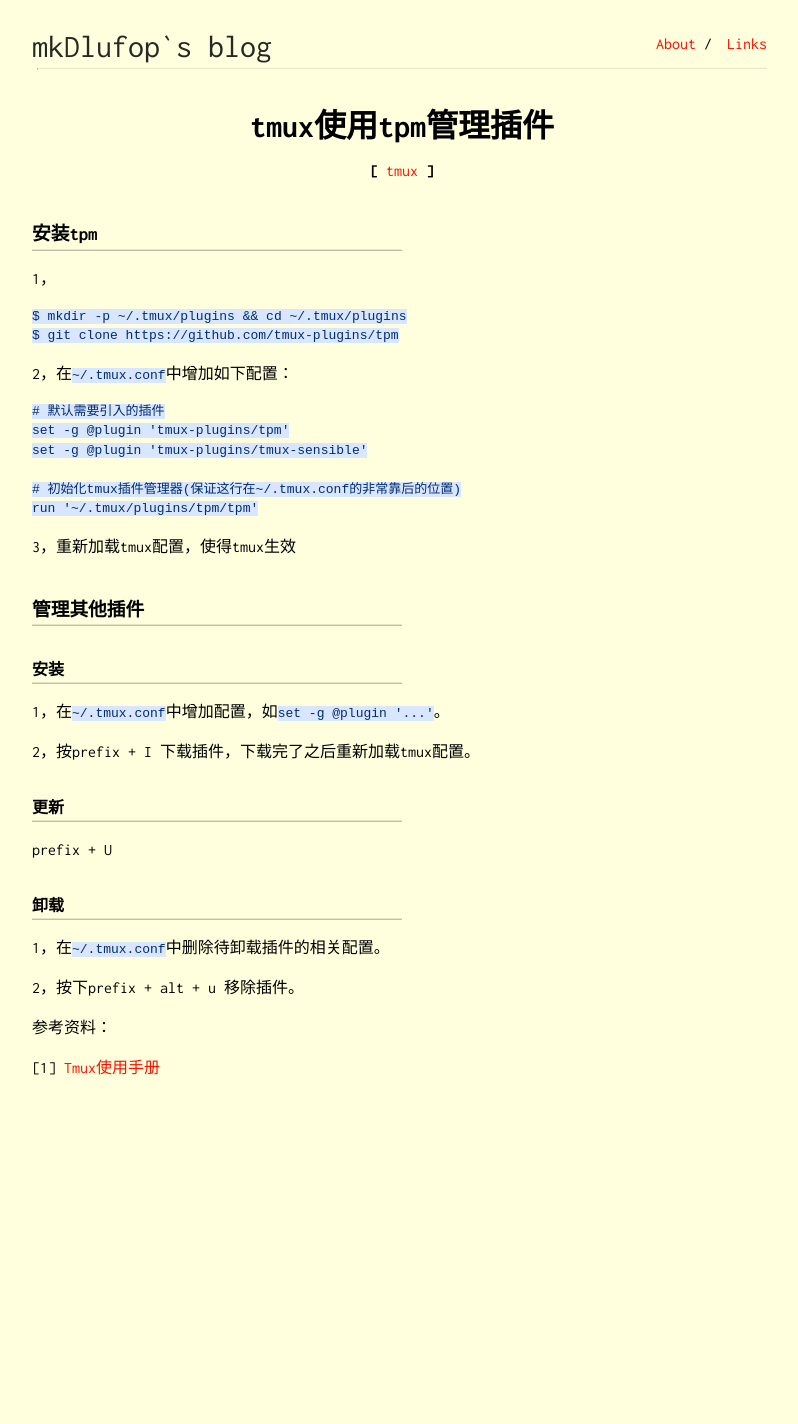
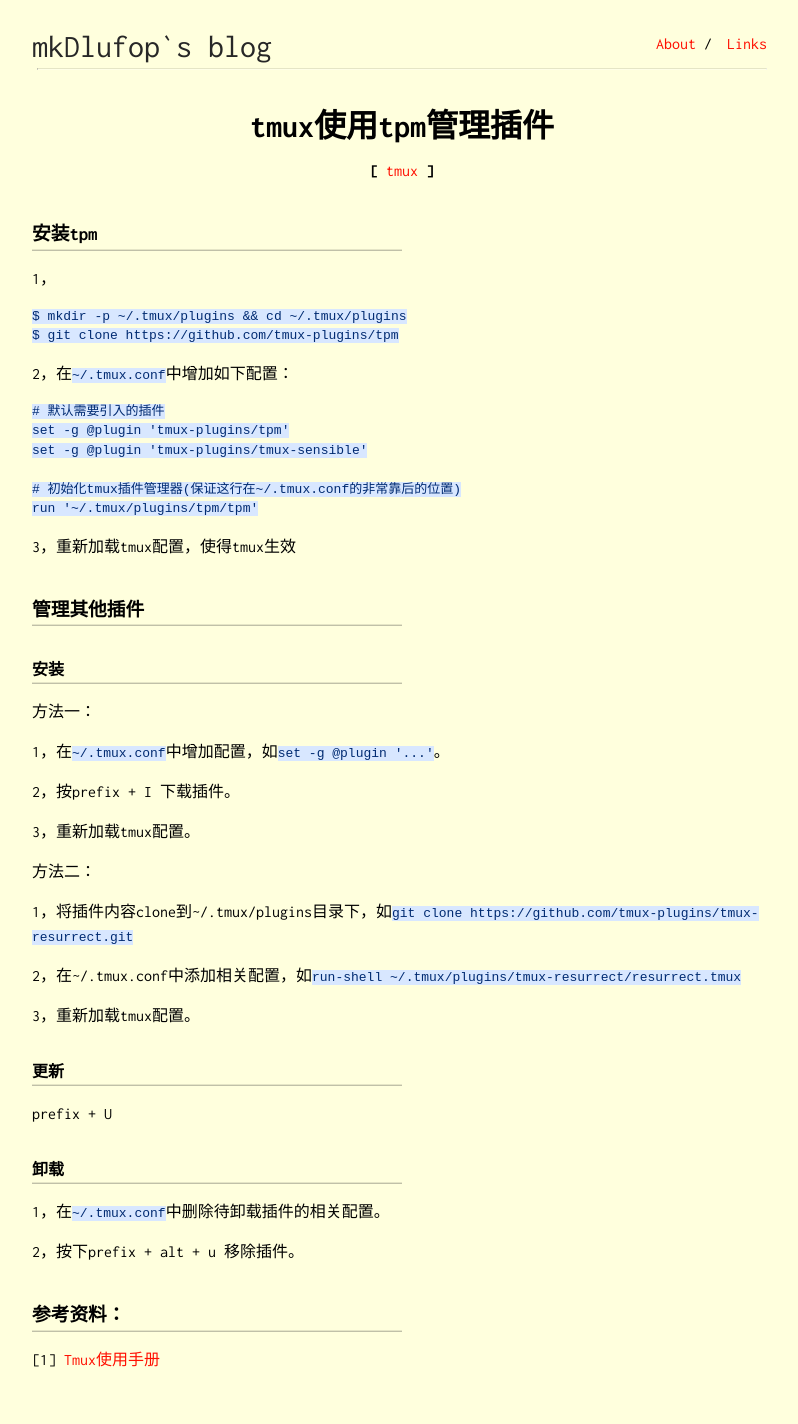
Before and after one commit to mkDlufop/mkDlufop.github.io, a Jekyll site: the page built from _posts/2022-03-05-tmux-tpm.md, in a window 1280 px wide. Shown: the whole page, without its empty margins (238-1036 px from the left). Built offline with Jekyll 4.4.1, drawn with Linux system fonts in a browser that asks for light colours; before the commit the page ends 1132 px from its top, so only the background shows below that.

Commit message:
update notes: use tpm

```diff
--- a/_posts/2022-03-05-tmux-tpm.md
+++ b/_posts/2022-03-05-tmux-tpm.md
@@ -31,9 +31,21 @@ run '~/.tmux/plugins/tpm/tpm'
 
 #### 安装
 
+方法一：
+
 1，在`~/.tmux.conf`中增加配置，如`set -g @plugin '...'`。
 
-2，按prefix + I 下载插件，下载完了之后重新加载tmux配置。
+2，按prefix + I 下载插件。
+
+3，重新加载tmux配置。
+
+方法二：
+
+1，将插件内容clone到~/.tmux/plugins目录下，如`git clone https://github.com/tmux-plugins/tmux-resurrect.git`
+
+2，在~/.tmux.conf中添加相关配置，如`run-shell ~/.tmux/plugins/tmux-resurrect/resurrect.tmux`
+
+3，重新加载tmux配置。
 
 #### 更新
 
@@ -47,6 +59,6 @@ prefix + U
 
 
 
-参考资料：
+### 参考资料：
 
 [1] [Tmux使用手册](http://louiszhai.github.io/2017/09/30/tmux/#%E5%85%B6%E4%BB%96%E9%85%8D%E7%BD%AE)
```
